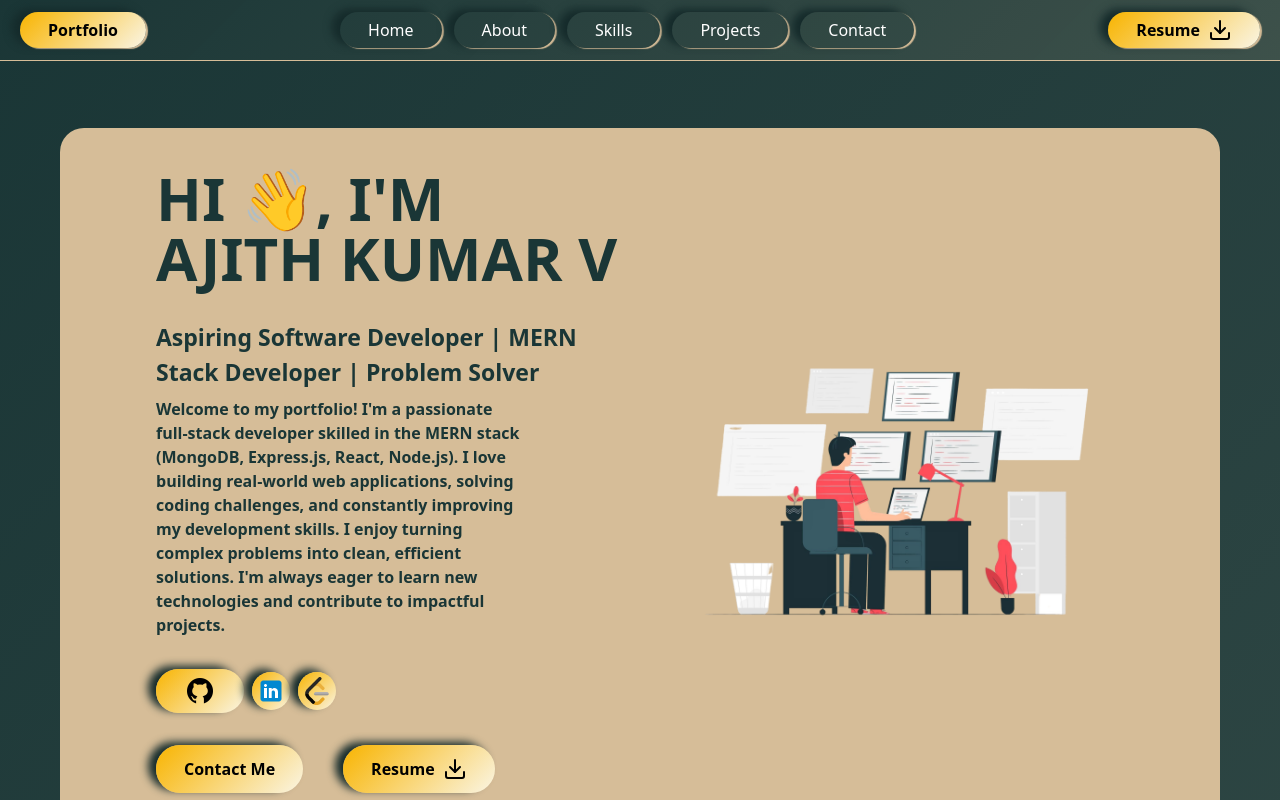
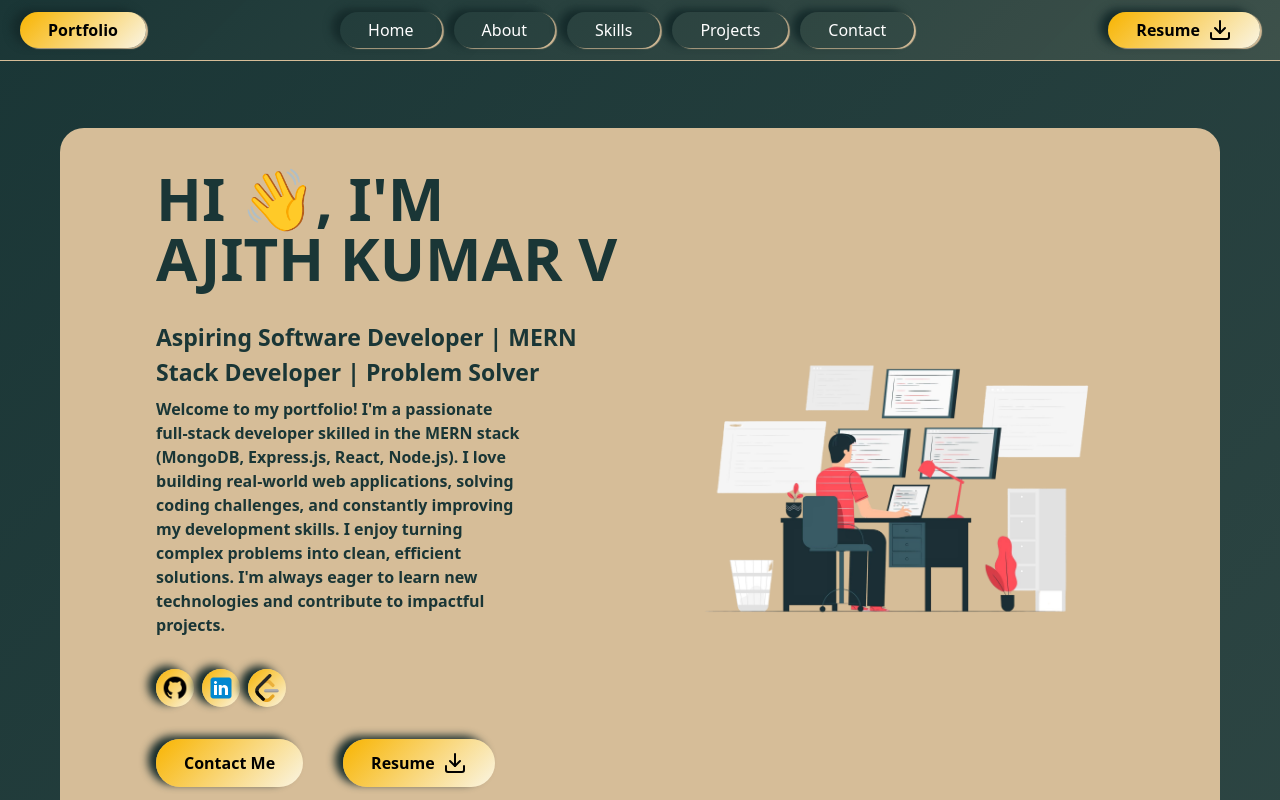
Before and after one commit to ajithkumar-velu/Portfolio, a React (Vite) app: page / in a window 1280 px wide. Shown: the top 800 px of the page. Built offline with nearby package versions, Linux system fonts and the light colour scheme.

Commit message:
updated links button

```diff
--- a/src/components/Links.jsx
+++ b/src/components/Links.jsx
@@ -5,7 +5,7 @@ import { images, links } from '../assets/assets'
 const Links = () => {
   return (
     <div className='flex gap-2 items-center m-auto xl:m-0' >
-        <Button  btn={<a href={links.github} target='blank' > <img src={images.githubIcon} className='w-8' /></a>} cls="px-1 py-1 bg-btn-unique shadow-[-3px_-1px_3px_#152b2b,2px_1px_1px_#D6BD98] active:translate-x-[0.5%] active:translate-y-[0.5%] active:shadow-[-1px_-0.4px_3px_#152b2b] hover:scale-105" />
+        <Button  btn={<a href={links.github} target='blank' > <img src={images.githubIcon} className='w-7' /></a>} cls="px-[5px] py-[5px] bg-btn-unique shadow-[-3px_-1px_3px_#152b2b,2px_1px_1px_#D6BD98] active:translate-x-[0.5%] active:translate-y-[0.5%] active:shadow-[-1px_-0.4px_3px_#152b2b] hover:scale-105" />
         <Button  btn={<a href={links.linkedIn} target='blank' > <img src={images.linkedInIcon} className='w-7' /></a>} cls="px-[5px] py-[5px] bg-btn-unique shadow-[-3px_-1px_3px_#152b2b,2px_1px_1px_#D6BD98] active:translate-x-[0.5%] active:translate-y-[0.5%] active:shadow-[-1px_-0.4px_3px_#152b2b] hover:scale-105" />
         <Button  btn={<a href={links.leetcode} target='blank' > <img src={images.leetcodeIcon} className='w-7' /></a>} cls="px-[5px] py-[5px] bg-btn-unique shadow-[-3px_-1px_3px_#152b2b,2px_1px_1px_#D6BD98] active:translate-x-[0.5%] active:translate-y-[0.5%] active:shadow-[-1px_-0.4px_3px_#152b2b] hover:scale-105" />
     </div>
```
